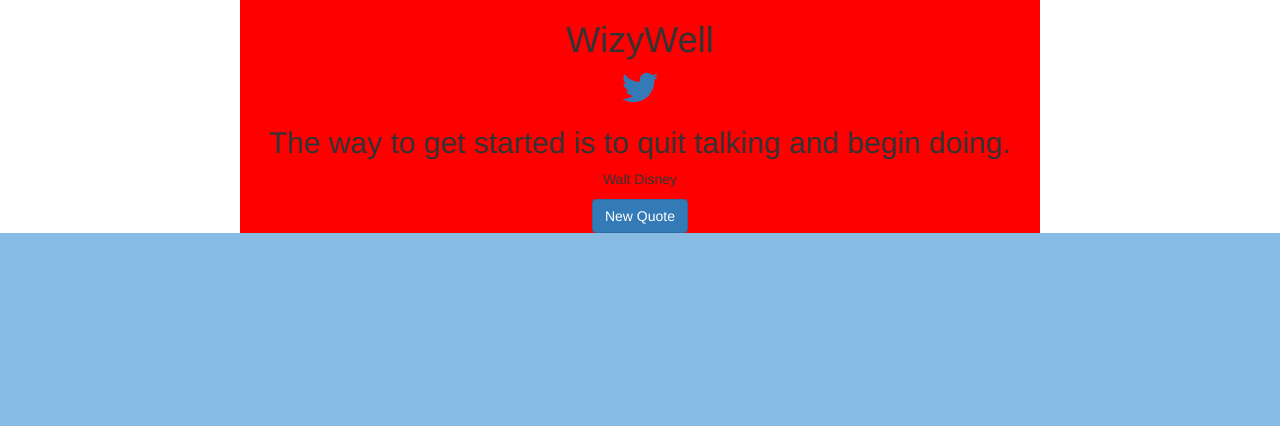
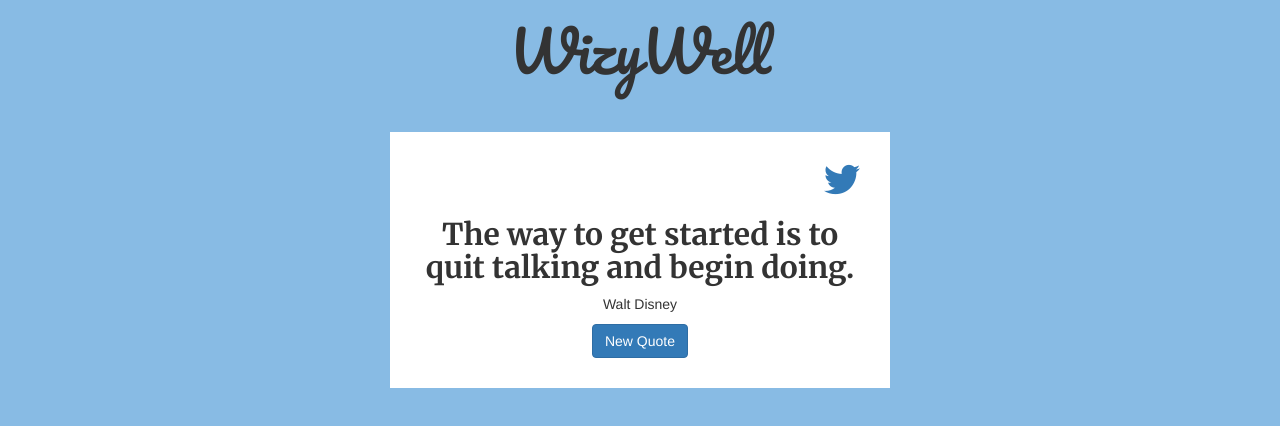
Before and after one commit to quintonqt/quoteMachine, a plain HTML site: page index.html in a window 1280 px wide. Drawn offline with nearby package versions, Linux system fonts and the light colour scheme.

Commit message:
Fixed appearance

```diff
--- a/index.html
+++ b/index.html
@@ -3,26 +3,30 @@
 <head>
   <meta charset="UTF-8">
   <title>CodePen - Random Quote Machine</title>
-  <link rel='stylesheet' href='https://cdnjs.cloudflare.com/ajax/libs/font-awesome/5.14.0/css/all.min.css'><link rel="stylesheet" href="./style.css">
+  <link rel='stylesheet' href='https://cdnjs.cloudflare.com/ajax/libs/font-awesome/5.14.0/css/all.min.css'>
+  <link rel="stylesheet" href="https://maxcdn.bootstrapcdn.com/bootstrap/3.3.7/css/bootstrap.min.css" integrity="sha384-BVYiiSIFeK1dGmJRAkycuHAHRg32OmUcww7on3RYdg4Va+PmSTsz/K68vbdEjh4u" crossorigin="anonymous"/>
+  <link href="https://fonts.googleapis.com/css2?family=Merriweather:wght@700&family=Pacifico&display=swap" rel="stylesheet">
+  <link rel="stylesheet" href="./style.css">
+
 
 </head>
 <body>
 <!-- partial:index.partial.html -->
 <script src="https://cdn.freecodecamp.org/testable-projects-fcc/v1/bundle.js"></script>
 
-<link rel="stylesheet" href="https://maxcdn.bootstrapcdn.com/bootstrap/3.3.7/css/bootstrap.min.css" integrity="sha384-BVYiiSIFeK1dGmJRAkycuHAHRg32OmUcww7on3RYdg4Va+PmSTsz/K68vbdEjh4u" crossorigin="anonymous"/>
-
-<body>
   <div class="container-fluid">
   <h1 class="text-center">WizyWell</h1>
+
     <div id="quote-box" class="text-center">
-      <a id="tweet-quote" href="twitter.com/intent/tweet"><i class='fab fa-twitter' style='font-size:36px'></i></a>
+      <div id="social-container">
+        <a id="tweet-quote" href="twitter.com/intent/tweet"><i class='fab fa-twitter' style='font-size:36px'></i></a>
+      </div>
       <h2 id="text"></h2>
       <p id="author"></p>
       <button onclick="getQuoteAndAuthor()" id="new-quote" class="btn btn-primary">New Quote</button>
     </div>
+
   </div>
-</body>
 <!-- partial -->
   <script src='https://cdnjs.cloudflare.com/ajax/libs/jquery/3.5.1/jquery.min.js'></script><script  src="./script.js"></script>
 
--- a/style.css
+++ b/style.css
@@ -3,6 +3,28 @@ html, body {
 }
 
 .container-fluid {
-  width: 800px;
-  background-color: red;
+	justify-content: center;
 }
+
+#social-container {
+	display: flex;
+	justify-content: flex-end;
+}
+
+#quote-box {
+	background-color: white;
+	padding: 30px;
+	width: 500px;
+	margin: auto;
+}
+
+
+h1 {
+	margin-bottom: 50px;
+	font-family: 'Pacifico', cursive;
+	font-size: 4em;
+}
+
+h2 {
+	font-family: 'Merriweather', serif;
+}
```
